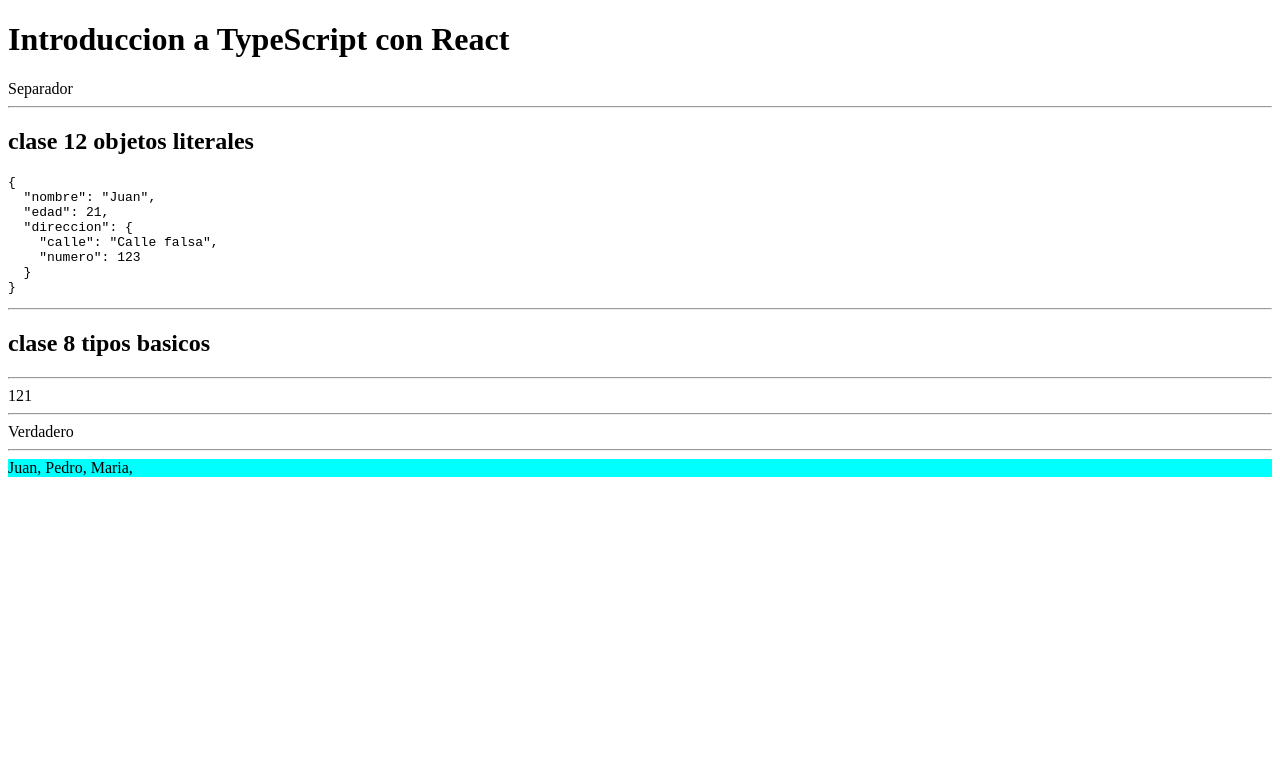
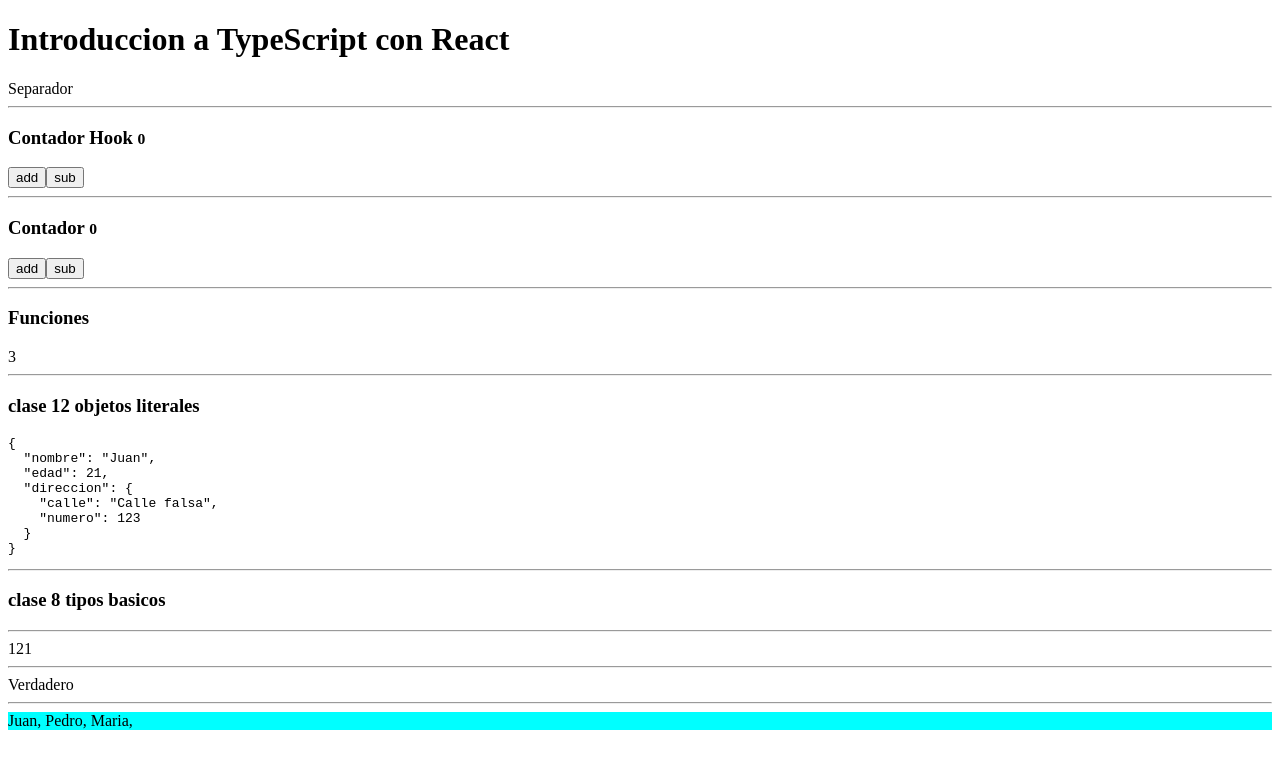
Before and after one commit to BraianAzcune/React-native-Introduccion, a React (Create React App) app: page / in a window 1280 px wide. Shown: the top 768 px of the page. Built offline with nearby package versions, Linux system fonts and the light colour scheme; the HTML template or start-up script is replaced by a standard one.

Commit message:
clase 14

```diff
--- a/src/App.tsx
+++ b/src/App.tsx
@@ -2,16 +2,24 @@
 import TiposBasicos from "./typescript/TiposBasicos";
 import React from 'react';
 import Separador from "./Separador";
+import Funciones from './typescript/Funciones';
+import Contador from './components/Contador';
+import ContadorHook from './components/ContadorHook';
 export default function App() {
     return (
         <div className="mt-2">
             <h1>Introduccion a TypeScript con React</h1>
             <Separador></Separador>
             <hr />
+            <ContadorHook></ContadorHook>
+            <hr />
+            <Contador></Contador>
+            <hr />
+            <Funciones></Funciones>
+            <hr />
             <ObjetosLiterales></ObjetosLiterales>
             <hr />
             <TiposBasicos></TiposBasicos>
-
         </div>
     );
 }
--- /dev/null
+++ b/src/components/Contador.tsx
@@ -0,0 +1,22 @@
+import { useState } from 'react';
+
+export default function Contador() {
+    const [valor, setValor] = useState(0);
+
+    const acumular = () => setValor(valor + 1);
+    const descontar = () => setValor(valor - 1);
+
+    return (
+        <>
+            <h3>
+                Contador <small>{valor}</small>{' '}
+            </h3>
+            <button onClick={acumular} className="btn btn-primary m-0">
+                add
+            </button>
+            <button onClick={descontar} className="btn btn-warning m-2">
+                sub
+            </button>
+        </>
+    );
+}
--- /dev/null
+++ b/src/components/ContadorHook.tsx
@@ -0,0 +1,22 @@
+import { useState } from 'react';
+
+export default function ContadorHook() {
+    const [valor, setValor] = useState(0);
+
+    const acumular = () => setValor(valor + 1);
+    const descontar = () => setValor(valor - 1);
+
+    return (
+        <>
+            <h3>
+                Contador Hook <small>{valor}</small>{' '}
+            </h3>
+            <button onClick={acumular} className="btn btn-primary m-0">
+                add
+            </button>
+            <button onClick={descontar} className="btn btn-warning m-2">
+                sub
+            </button>
+        </>
+    );
+}
--- /dev/null
+++ b/src/hooks/useCounter.tsx
@@ -0,0 +1,5 @@
+import React from 'react';
+
+export default function useCounter() {
+    return <div>useCounter</div>;
+}
--- /dev/null
+++ b/src/typescript/Funciones.tsx
@@ -0,0 +1,12 @@
+import React from 'react';
+
+export default function Funciones() {
+    const suma = (a: number, b: number) => a + b;
+
+    return (
+        <>
+            <h3>Funciones</h3>
+            {suma(1, 2)}
+        </>
+    );
+}
--- a/src/typescript/ObjetosLiterales.tsx
+++ b/src/typescript/ObjetosLiterales.tsx
@@ -22,7 +22,7 @@
     };
     return (
         <div>
-            <h2>clase 12 objetos literales</h2>
+            <h3>clase 12 objetos literales</h3>
             <code>
                 <pre>{JSON.stringify(persona, null, 2)}</pre>
             </code>
--- a/src/typescript/TiposBasicos.tsx
+++ b/src/typescript/TiposBasicos.tsx
@@ -9,7 +9,7 @@
 
   return (
       <>
-          <h2>clase 8 tipos basicos</h2>
+          <h3>clase 8 tipos basicos</h3>
           <hr />
           {nombre}
           <hr />
```
Also changed, not shown: 1 other file (tests, documents, lock files or other folders). Lines whose indentation alone changed are shown as unchanged.
